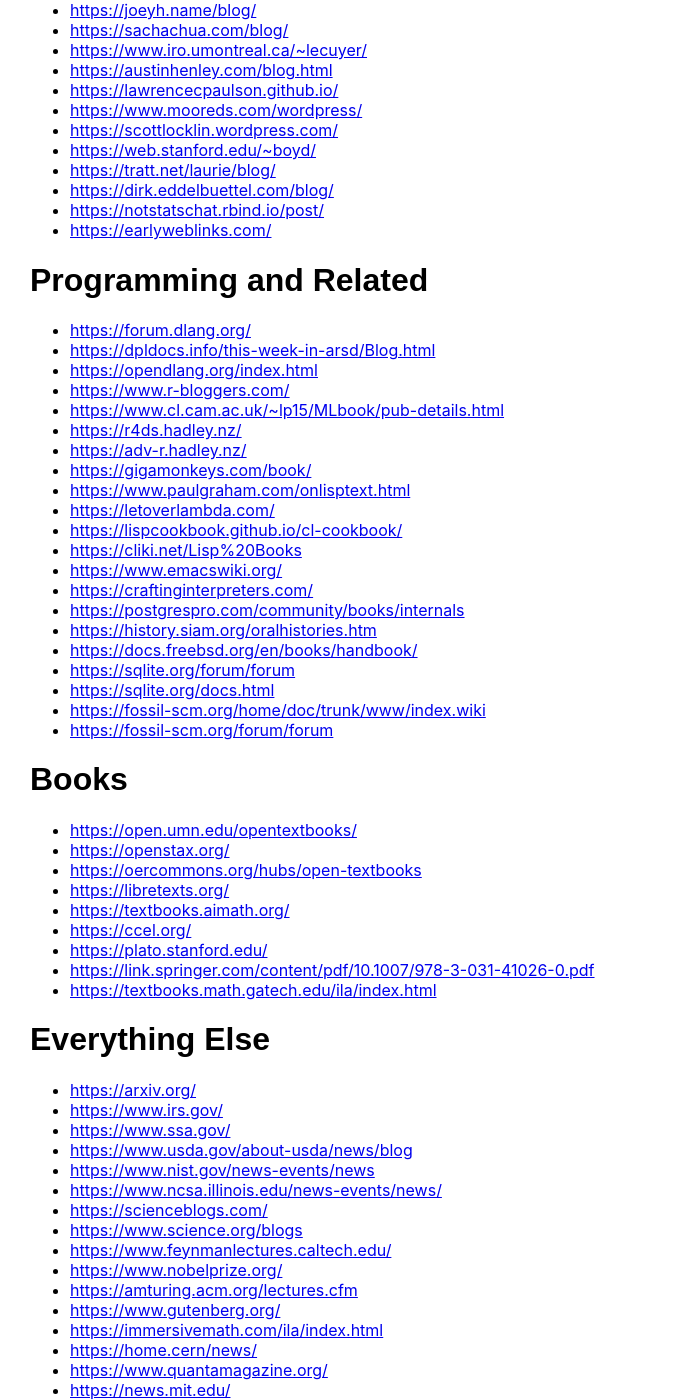
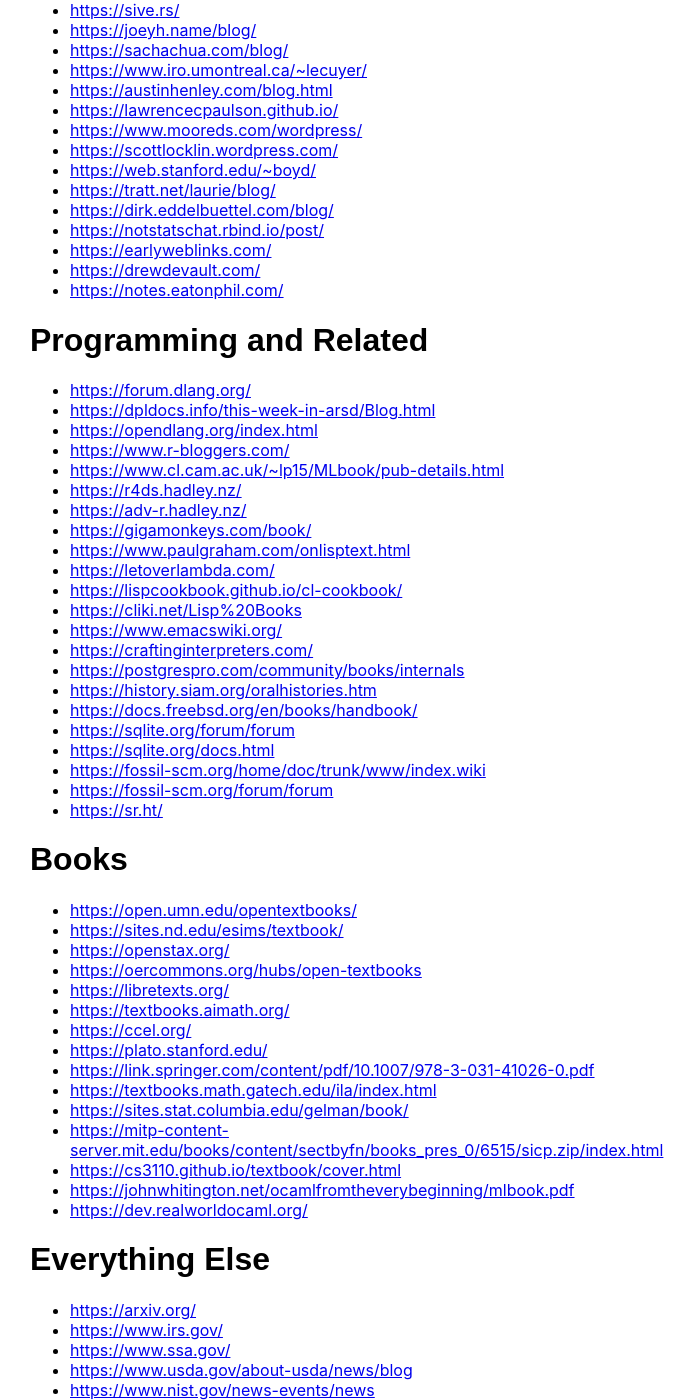
Before and after one commit to bachmeil/the-blog, a Jekyll site: the page built from _posts/2026-06-20-finding-content.md, in a window 1280 px wide and 1400 px high, scrolled down 2721 px. Shown: the whole window, without its empty margins (220-914 px from the left). Built offline with Jekyll 4.4.1, drawn with Linux system fonts in a browser that asks for light colours; some of the changed text lies outside the part shown.

Commit message:
Added more resources

```diff
--- a/_posts/2026-06-20-finding-content.md
+++ b/_posts/2026-06-20-finding-content.md
@@ -91,6 +91,7 @@
 - <https://faculty.washington.edu/ezivot/index.htm>
 - <http://korora.econ.yale.edu/phillips/>
 - <https://norman-swanson.github.io/>
+- <https://sites.nd.edu/esims/>
 - <https://earlyretirementnow.com/>
 - <https://www.mrmoneymustache.com/>
 - <https://www.mercatus.org/macro-musings> (Note: You can read transcripts of the podcasts)
@@ -130,6 +131,8 @@
 - <https://dirk.eddelbuettel.com/blog/>
 - <https://notstatschat.rbind.io/post/>
 - <https://earlyweblinks.com/>
+- <https://drewdevault.com/>
+- <https://notes.eatonphil.com/>
 
 # Programming and Related
 
@@ -154,10 +157,12 @@
 - <https://sqlite.org/docs.html>
 - <https://fossil-scm.org/home/doc/trunk/www/index.wiki>
 - <https://fossil-scm.org/forum/forum>
+- <https://sr.ht/>
 
 # Books
 
 - <https://open.umn.edu/opentextbooks/>
+- <https://sites.nd.edu/esims/textbook/>
 - <https://openstax.org/>
 - <https://oercommons.org/hubs/open-textbooks>
 - <https://libretexts.org/>
@@ -166,6 +171,11 @@
 - <https://plato.stanford.edu/>
 - <https://link.springer.com/content/pdf/10.1007/978-3-031-41026-0.pdf>
 - <https://textbooks.math.gatech.edu/ila/index.html>
+- <https://sites.stat.columbia.edu/gelman/book/>
+- <https://mitp-content-server.mit.edu/books/content/sectbyfn/books_pres_0/6515/sicp.zip/index.html>
+- <https://cs3110.github.io/textbook/cover.html>
+- <https://johnwhitington.net/ocamlfromtheverybeginning/mlbook.pdf>
+- <https://dev.realworldocaml.org/>
 
 # Everything Else
 
```
